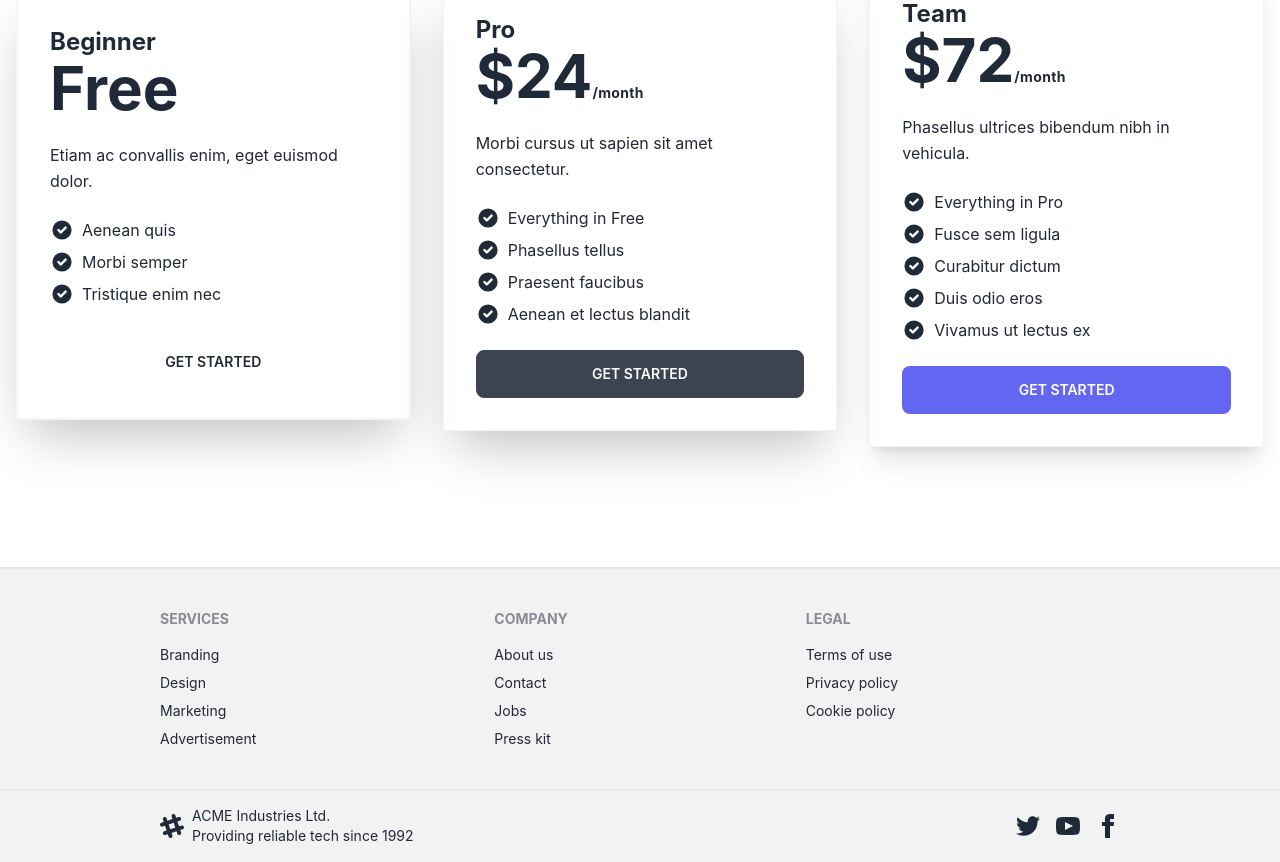
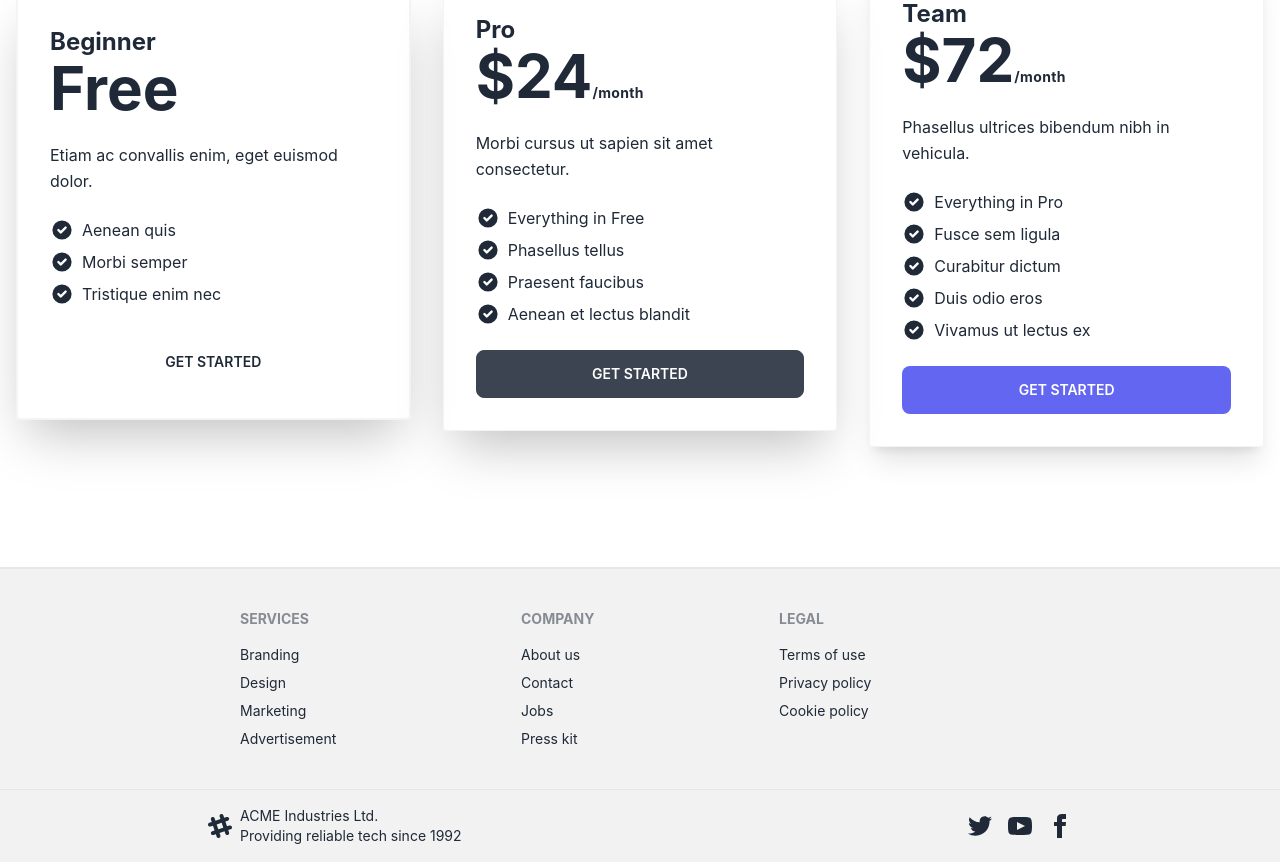
Before and after one commit to Agusmac/TailwindTest, a Next.js app: page / in a window 1280 px wide. Shown: the part 913-1775 px from the top of the page. Built offline with nearby package versions, Linux system fonts and the light colour scheme.

Commit message:
Update Footer2.js

```diff
--- a/components/Footer2.js
+++ b/components/Footer2.js
@@ -3,7 +3,7 @@ import React from 'react'
 const Footer2 = () => {
   return (
    <>
-    <footer className="footer p-10 md:px-40 bg-base-200 text-base-content border-t-2">
+    <footer className="footer p-10 md:px-60 bg-base-200 text-base-content border-t-2 grid-cols-2 md:grid-cols-none">
   <div>
     <span className="footer-title">Services</span>
     <a className="link link-hover">Branding</a>
@@ -25,7 +25,7 @@ const Footer2 = () => {
     <a className="link link-hover">Cookie policy</a>
   </div>
 </footer>
-<footer className="footer px-10 py-4 border-t bg-base-200 text-base-content border-base-300 md:px-40">
+<footer className="footer px-10 py-4 border-t bg-base-200 text-base-content border-base-300 md:px-52">
   <div className="items-center grid-flow-col">
     <svg width="24" height="24" viewBox="0 0 24 24" xmlns="http://www.w3.org/2000/svg" fill-rule="evenodd" clip-rule="evenodd" className="fill-current"><path d="M22.672 15.226l-2.432.811.841 2.515c.33 1.019-.209 2.127-1.23 2.456-1.15.325-2.148-.321-2.463-1.226l-.84-2.518-5.013 1.677.84 2.517c.391 1.203-.434 2.542-1.831 2.542-.88 0-1.601-.564-1.86-1.314l-.842-2.516-2.431.809c-1.135.328-2.145-.317-2.463-1.229-.329-1.018.211-2.127 1.231-2.456l2.432-.809-1.621-4.823-2.432.808c-1.355.384-2.558-.59-2.558-1.839 0-.817.509-1.582 1.327-1.846l2.433-.809-.842-2.515c-.33-1.02.211-2.129 1.232-2.458 1.02-.329 2.13.209 2.461 1.229l.842 2.515 5.011-1.677-.839-2.517c-.403-1.238.484-2.553 1.843-2.553.819 0 1.585.509 1.85 1.326l.841 2.517 2.431-.81c1.02-.33 2.131.211 2.461 1.229.332 1.018-.21 2.126-1.23 2.456l-2.433.809 1.622 4.823 2.433-.809c1.242-.401 2.557.484 2.557 1.838 0 .819-.51 1.583-1.328 1.847m-8.992-6.428l-5.01 1.675 1.619 4.828 5.011-1.674-1.62-4.829z"></path></svg>
     <p>ACME Industries Ltd. <br/>Providing reliable tech since 1992</p>
```
